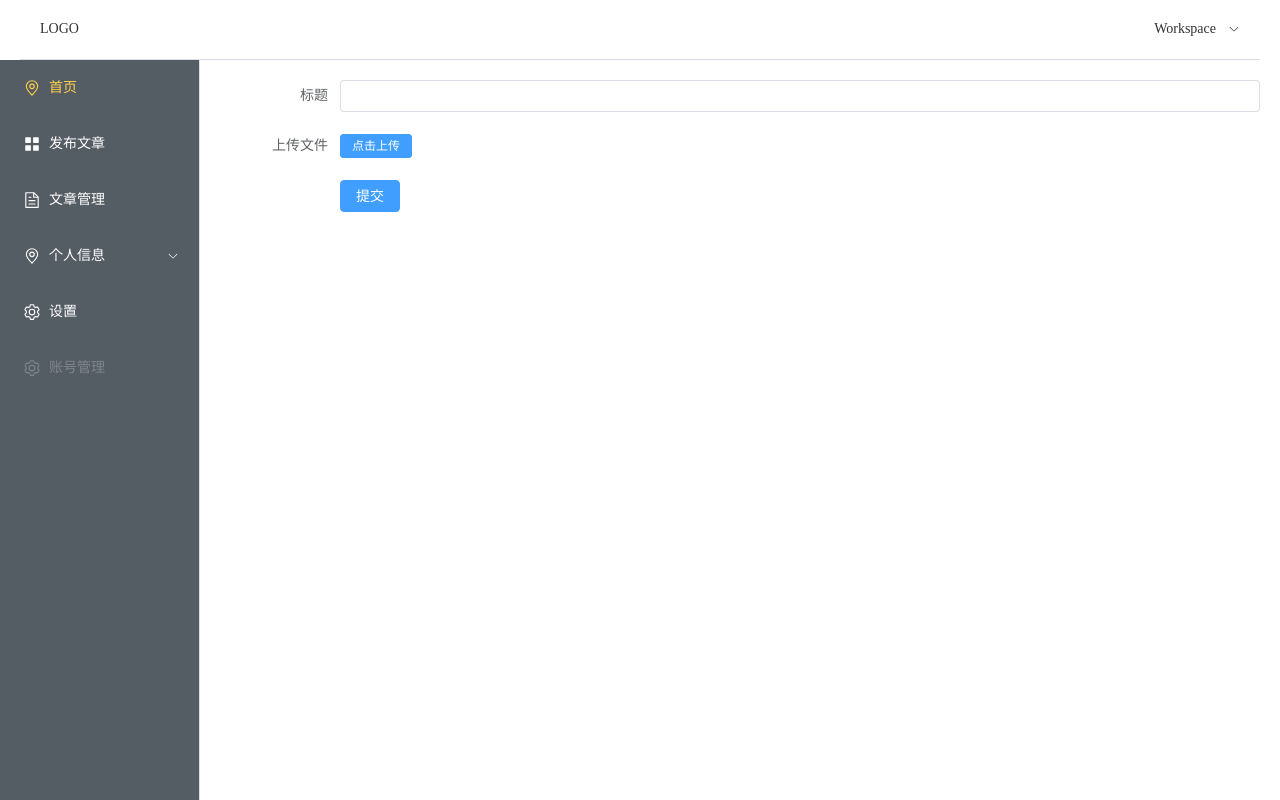
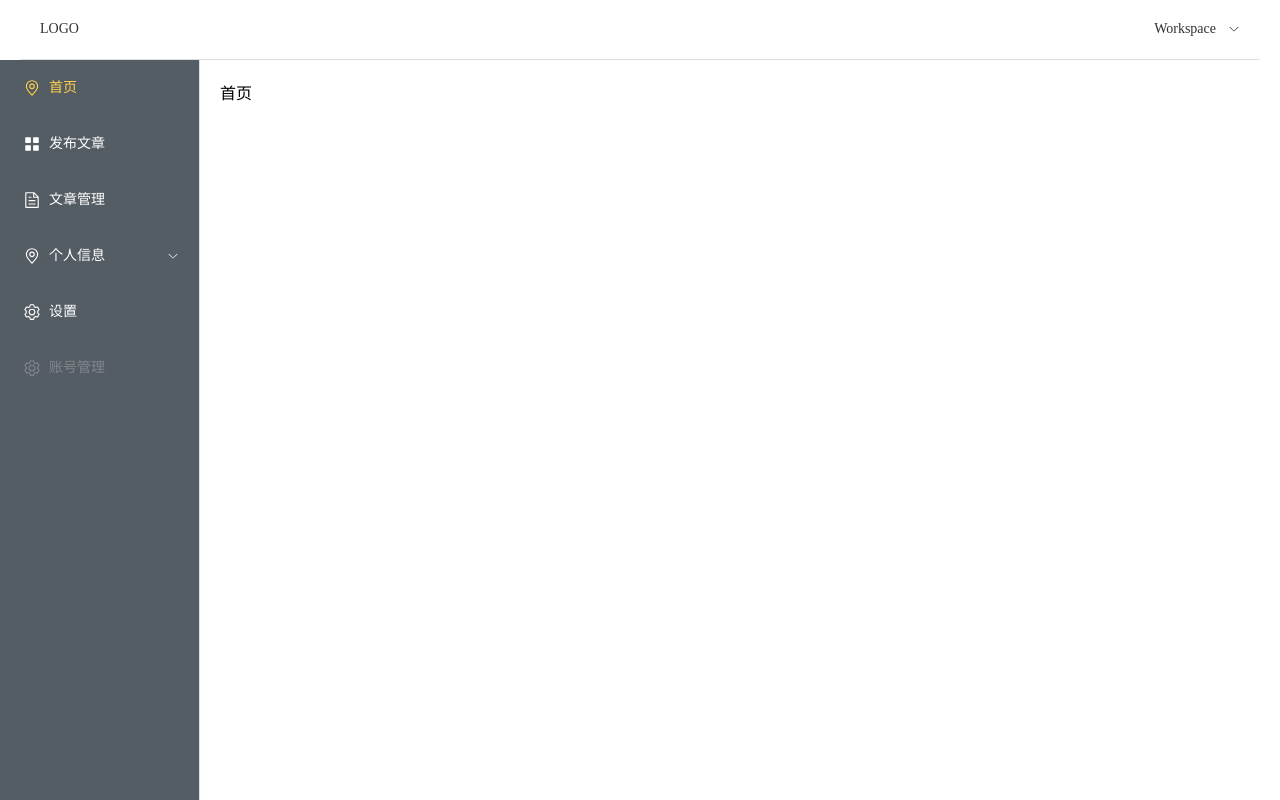
Before and after one commit to szb-66/back-management, a Vue app: page /#/Home in a window 1280 px wide. Built offline with nearby package versions, Linux system fonts and the light colour scheme.

Commit message:
首页删除无用的信息

```diff
--- a/src/view/Home.vue
+++ b/src/view/Home.vue
@@ -1,69 +1,10 @@
 <template>
   <div>
-    <el-form ref="form" :model="form" label-width="120px">
-      <el-form-item label="标题">
-        <el-input v-model="form.username"></el-input>
-      </el-form-item>
-      <el-form-item label="上传文件">
-        <el-upload
-          :action="uploadUrl"
-          :show-file-list="false"
-          :before-upload="beforeUpload"
-          :headers="headers"
-          @success="onUploadSuccess"
-        >
-          <el-button size="small" type="primary">点击上传</el-button>
-        </el-upload>
-      </el-form-item>
-      <el-form-item>
-        <el-button type="primary" @click="submitForm">提交</el-button>
-      </el-form-item>
-    </el-form>
+首页
   </div>
 </template>
 
 <script setup>
 import { ref } from 'vue'
 
-const form = ref({
-  username: '',
-  file: null,
-})
-
-const uploadUrl = "https://your-upload-api-url.com"
-const headers = {
-  // 如果需要，可以在此处添加额外的请求头
-}
-
-function beforeUpload(file) {
-  form.value.file = file
-  return false
-}
-
-function onUploadSuccess(response) {
-  // 处理上传成功后的逻辑
-}
-
-async function submitForm() {
-  const formData = new FormData()
-  formData.append("username", form.value.username)
-  formData.append("file", form.value.file)
-
-  try {
-    const response = await fetch(uploadUrl, {
-      method: "POST",
-      headers: headers,
-      body: formData,
-    })
-
-    if (response.ok) {
-      const data = await response.json()
-      console.log("提交成功：", data)
-    } else {
-      console.error("提交失败")
-    }
-  } catch (error) {
-    console.error("提交出错：", error)
-  }
-}
 </script>
```
